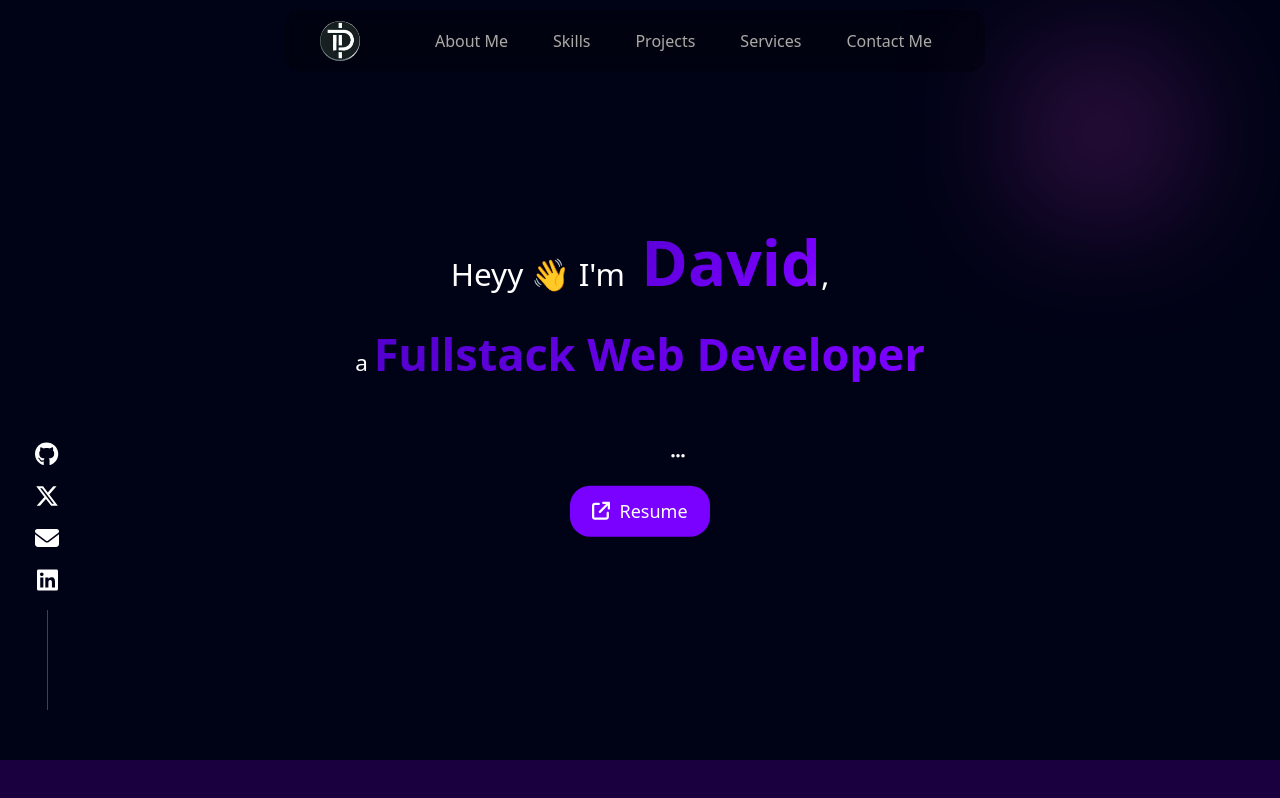
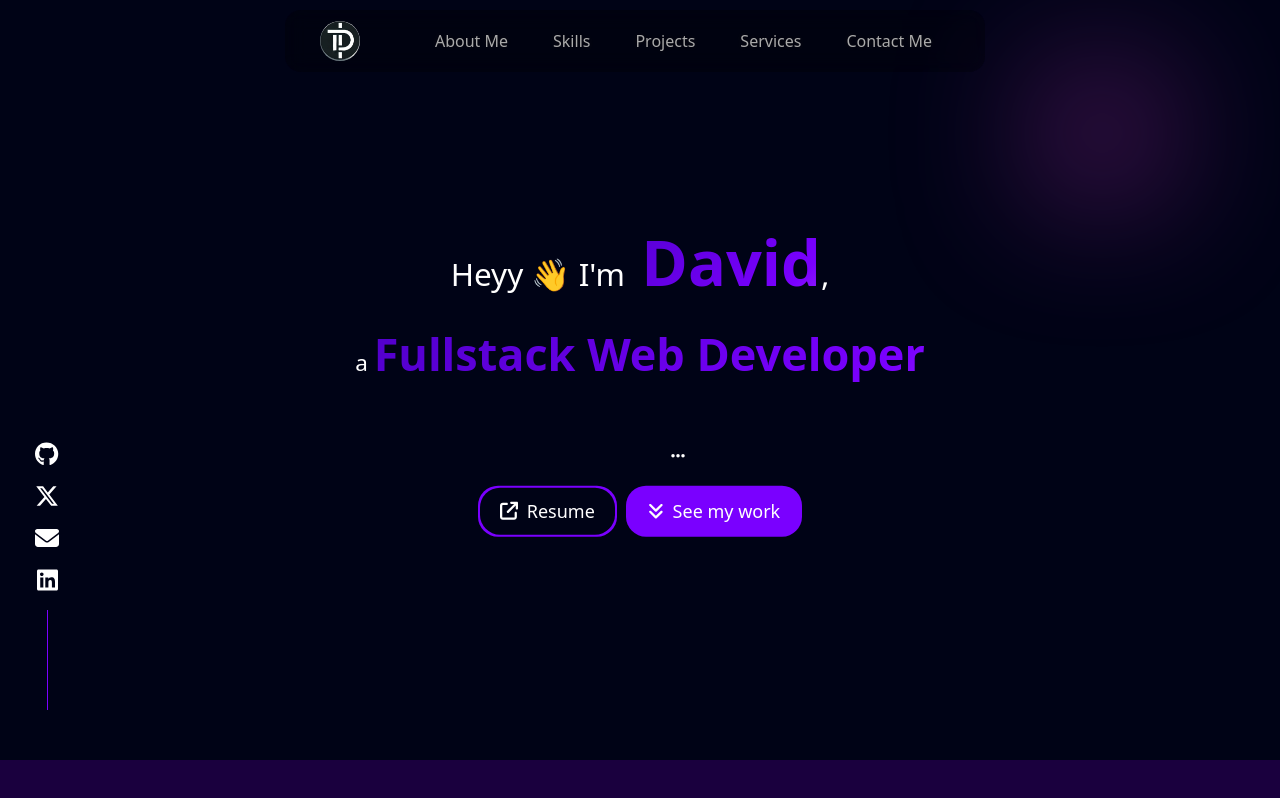
Before and after one commit to DavidTimi1/davidtimi1.github.io, a React (Vite) app: page / in a window 1280 px wide. Built offline with nearby package versions, Linux system fonts and the light colour scheme; some icons are missing.

Commit message:
Update(group) - Add viz change detector - Add navigator for home

```diff
--- a/src/components/CTA.jsx
+++ b/src/components/CTA.jsx
@@ -2,12 +2,12 @@
 const CallToAction = () => {
     return (
         <>
-        <section className="pad box">
+        <section id="contact-me" className="pad box" style={{scrollMarginTop: "40px"}}>
 
             <Aesthetics />
 
             <div className="mx-auto call-to-action br-1" style={{width: "min(100%, 600px)"}}>
-                <h3>Want to Collaborate ?</h3>
+                <h3> Lets's build something amazing together! </h3>
                 <button className="btn-primary" href=""  target="_blank" rel="noreferrer" >
                     <div className="max">
                         <span> Hit Me Up! </span>
--- a/src/components/Home.jsx
+++ b/src/components/Home.jsx
@@ -3,19 +3,21 @@ import"./Home.css";
 
 import { FontAwesomeIcon } from "@fortawesome/react-fontawesome";
 import { Button, IconBtn } from "./Button";
-import { faArrowUpRightFromSquare, faEllipsis, faEnvelope, faMailBulk } from "@fortawesome/free-solid-svg-icons";
+import { faAngleDoubleDown, faArrowUpRightFromSquare, faEllipsis, faEnvelope, faMailBulk } from "@fortawesome/free-solid-svg-icons";
 import { faGithub, faLinkedin, faXTwitter } from "@fortawesome/free-brands-svg-icons";
 import { GHLink, LnLink, MailLink, XLink } from "../App";
 import { SkillImg } from "./Skills";
+import { useContext } from "react";
+import { NavigateContext } from "./contexts.js";
 
 
 const ELEVATOR = ""
 
 const Home = () => {
-
+    const navigateTo = useContext(NavigateContext);
 
     return (
-        <div className="home fw">
+        <div id="" className="home fw">
             <div className="box max">
                 <Aesthetics />
 
@@ -40,13 +42,19 @@ const Home = () => {
                             </div>
                         </div>
 
-                        <div>
-                            <a className="no-link btn-primary" href=""  target="_blank" rel="noreferrer" >
+                        <div className="d-flex flex-column gap-2 flex-md-row">
+                            <a className="no-link btn-primary sec" href=""  target="_blank" rel="noreferrer" >
                                 <div className="max mid-align d-flex gap-2">
                                     <FontAwesomeIcon icon={faArrowUpRightFromSquare} />
                                     <span> Resume </span>
                                 </div>
                             </a>
+                            <button className="no-link btn-primary" onClick={() => navigateTo("projects")} >
+                                <div className="max mid-align d-flex gap-2">
+                                    <FontAwesomeIcon icon={faAngleDoubleDown} />
+                                    <span> See my work </span>
+                                </div>
+                            </button>
                         </div>
 
                     </div>
--- a/src/components/Services.jsx
+++ b/src/components/Services.jsx
@@ -2,7 +2,7 @@
 const MyServices = () => {
     return (
 
-        <section className="my-services box fw">
+        <section id="services" className="my-services box fw">
             <Aesthetics />
 
 			<div className="pad fw d-flex flex-column mid-align gap-5">
```
